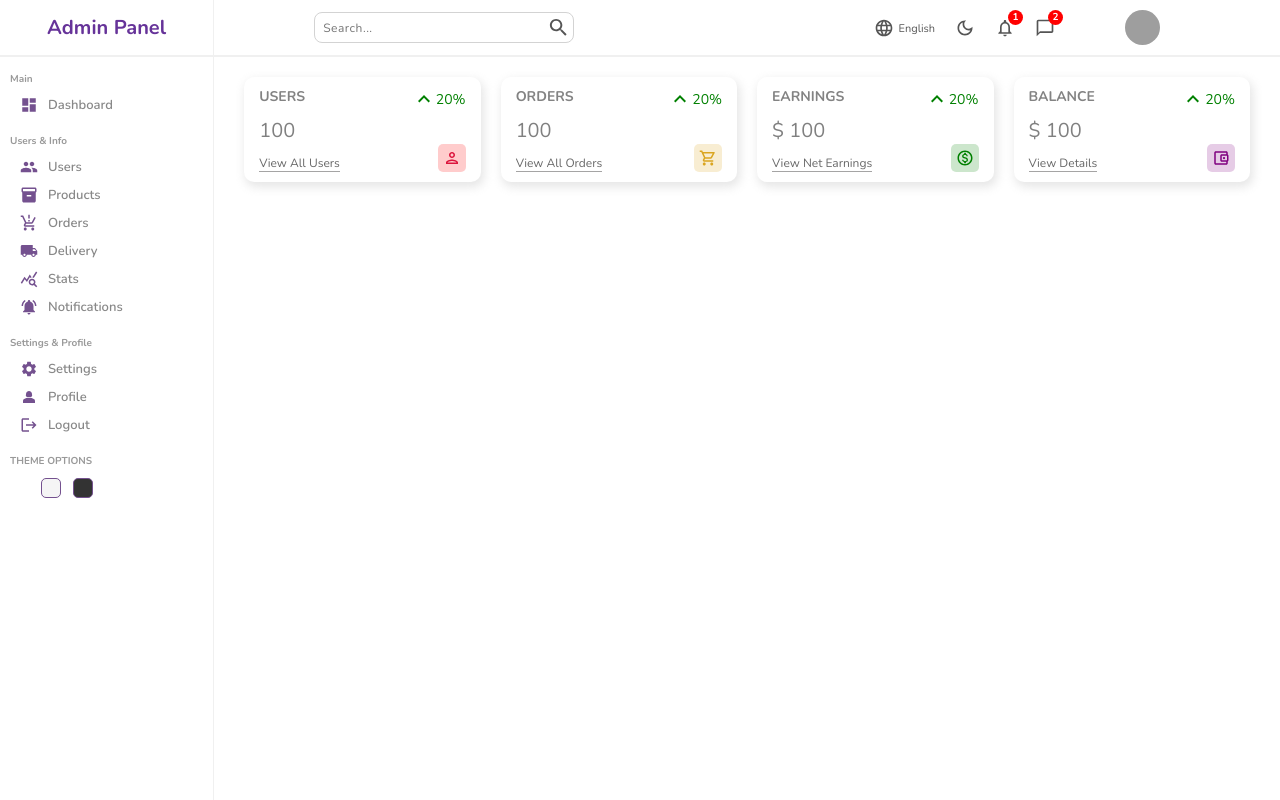
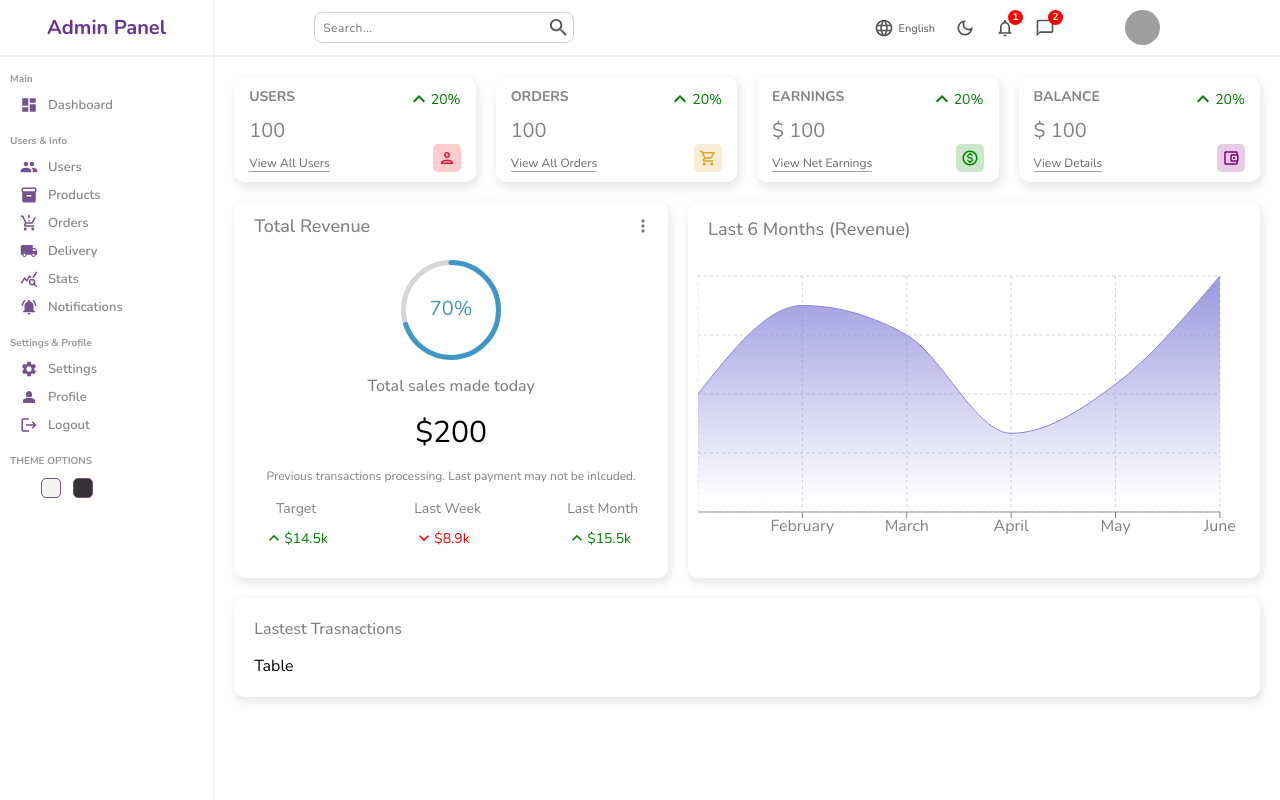
Before and after one commit to rabbit949/Admin-Dashboard-1.0, a React (Vite) app: page / in a window 1280 px wide. Built offline with nearby package versions, Linux system fonts and the light colour scheme; grey boxes are pictures that could not be loaded.

Commit message:
carts section + table

```diff
--- a/package.json
+++ b/package.json
@@ -14,8 +14,10 @@
     "@mui/icons-material": "^5.10.6",
     "@mui/material": "^5.10.7",
     "react": "^18.2.0",
+    "react-circular-progressbar": "^2.1.0",
     "react-dom": "^18.2.0",
     "react-router-dom": "^6.4.1",
+    "recharts": "^2.1.14",
     "sass": "^1.55.0"
   },
   "devDependencies": {
--- /dev/null
+++ b/src/components/charts/Charts.jsx
@@ -0,0 +1,53 @@
+import {
+	Area,
+	AreaChart,
+	CartesianGrid,
+	ResponsiveContainer,
+	Tooltip,
+	XAxis,
+} from 'recharts';
+import './charts.scss';
+
+const Charts = () => {
+	// sample data for chart
+	const data = [
+		{ name: 'January', Total: 1200 },
+		{ name: 'February', Total: 2100 },
+		{ name: 'March', Total: 1800 },
+		{ name: 'April', Total: 800 },
+		{ name: 'May', Total: 1300 },
+		{ name: 'June', Total: 2400 },
+	];
+	return (
+		<div className='chart'>
+			<h2 className='title'>Last 6 Months (Revenue)</h2>
+			<ResponsiveContainer width='100%' aspect={2 / 1}>
+				<AreaChart
+					width={730}
+					height={250}
+					data={data}
+					margin={{ top: 10, right: 30, left: 0, bottom: 0 }}
+				>
+					<defs>
+						<linearGradient id='total' x1='0' y1='0' x2='0' y2='1'>
+							<stop offset='5%' stopColor='#8884d8' stopOpacity={0.8} />
+							<stop offset='95%' stopColor='#8884d8' stopOpacity={0} />
+						</linearGradient>
+					</defs>
+					<XAxis dataKey='name' stroke='gray' />
+					<CartesianGrid strokeDasharray='3 3' className='chartGrid' />
+					<Tooltip />
+					<Area
+						type='monotone'
+						dataKey='Total'
+						stroke='#8884d8'
+						fillOpacity={1}
+						fill='url(#total)'
+					/>
+				</AreaChart>
+			</ResponsiveContainer>
+		</div>
+	);
+};
+
+export default Charts;
--- /dev/null
+++ b/src/components/charts/charts.scss
@@ -0,0 +1,18 @@
+.chart{
+    flex: 4;
+    -webkit-box-shadow: 2px 4px 10px 1px rgba(0,0,0,0.47) ;
+    box-shadow: 2px 4px 10px 1px rgba(201,201,201 ,0.47) ;
+    padding: 10px;
+    border-radius: 10px;
+    color: gray;
+    .title{
+        font-size: 18px;
+        font-weight: 500;
+        padding:  5px 10px;
+        margin-bottom: 20px;
+        font-size: 18px;
+    }
+    .chartGrid{
+        stroke: rgb(214, 214, 214);
+    }
+}
--- /dev/null
+++ b/src/components/featured/Featured.jsx
@@ -0,0 +1,54 @@
+import KeyboardArrowDownOutlinedIcon from '@mui/icons-material/KeyboardArrowDownOutlined';
+import KeyboardArrowUpOutlinedIcon from '@mui/icons-material/KeyboardArrowUpOutlined';
+import MoreVertOutlinedIcon from '@mui/icons-material/MoreVertOutlined';
+
+import React from 'react';
+import { CircularProgressbar } from 'react-circular-progressbar';
+import 'react-circular-progressbar/dist/styles.css';
+import './featured.scss';
+
+const Featured = () => {
+	return (
+		<div className='featured'>
+			<div className='top'>
+				<h2 className='title'>Total Revenue</h2>
+				<MoreVertOutlinedIcon fontSize='small' className='icon' />
+			</div>
+			<div className='bottom'>
+				<div className='featuredChart'>
+					<CircularProgressbar value={70} text={'70%'} strokeWidth={5} />
+				</div>
+				<p className='title'>Total sales made today</p>
+				<p className='amount'>$200</p>
+				<p className='desc'>
+					Previous transactions processing. Last payment may not be inlcuded.
+				</p>
+				<div className='summary'>
+					<div className='item'>
+						<div className='itemTitle'>Target</div>
+						<div className='itemResult positive'>
+							<KeyboardArrowUpOutlinedIcon fontSize='small' />
+							<div className='resultAmount'>$14.5k</div>
+						</div>
+					</div>
+					<div className='item'>
+						<div className='itemTitle'>Last Week</div>
+						<div className='itemResult negative'>
+							<KeyboardArrowDownOutlinedIcon fontSize='small' />
+							<div className='resultAmount'>$8.9k</div>
+						</div>
+					</div>
+					<div className='item'>
+						<div className='itemTitle'>Last Month</div>
+						<div className='itemResult positive'>
+							<KeyboardArrowUpOutlinedIcon fontSize='small' />
+							<div className='resultAmount'>$15.5k</div>
+						</div>
+					</div>
+				</div>
+			</div>
+		</div>
+	);
+};
+
+export default Featured;
--- /dev/null
+++ b/src/components/featured/featured.scss
@@ -0,0 +1,82 @@
+.featured{
+    flex: 3;
+    -webkit-box-shadow: 2px 4px 10px 1px rgba(0,0,0,0.47) ;
+    box-shadow: 2px 4px 10px 1px rgba(201,201,201 ,0.47) ;
+    padding: 10px;
+    border-radius: 10px;
+
+    .top{
+        display: flex;
+        align-items: center;
+        justify-content: space-between;
+        color: gray;
+        padding: 2px 5px;
+
+        .title{
+            font-size: 18px;
+            font-weight: 500;
+            padding-inline: 5px;
+        }
+        .icon{
+            cursor: pointer;
+        }
+    }
+
+    .bottom{
+        padding: 20px;
+        display: flex;
+        flex-direction: column;
+        align-items: center;
+        justify-content: center;
+        gap: 15px;
+
+        .featuredChart{
+            width: 100px;
+            height: 100px;
+        }
+        .title{
+            font-weight: 500;
+            color: gray;
+        }
+        .amount{
+            font-size: 30px;
+
+        }
+        .desc{
+            font-size: 12px;
+            font-weight: 300;
+            color: gray;
+            text-align: center;
+        }
+
+        .summary{
+            width: 100%;
+            display: flex;
+            align-items: center;
+            justify-content: space-between;
+
+            .item{
+                text-align: center;
+                .itemTitle{
+                    font-size: 14px;
+                    color: gray;
+                }
+                .itemResult{
+                    display: flex;
+                    align-items: center;
+                    margin-top: 10px;
+                    font-size: 14px;
+                    &.positive{
+                        color: green;
+                    }
+                    &.negative{
+                        color: red;
+                    }
+                }
+
+            }
+
+        }
+    }
+
+}
--- /dev/null
+++ b/src/components/table/Table.jsx
@@ -0,0 +1,39 @@
+import './table.scss';
+
+const Table = () => {
+	const rows = [
+		{
+			id: 1,
+			product: 'Apple Watch',
+			img: 'https://store.storeimages.cdn-apple.com/4982/as-images.apple.com/is/FQKW2?wid=1673&hei=1353&fmt=jpeg&qlt=95&.v=1517334319257',
+			customer: 'Jhon Doe',
+			date: '7 March',
+			amount: 700,
+			method: 'Cash on Delivery',
+			status: 'Approved',
+		},
+		{
+			id: 2,
+			product: 'Iphone 14 pro',
+			img: 'https://store.storeimages.cdn-apple.com/8756/as-images.apple.com/is/iphone-14-pro-model-unselect-gallery-2-202209?wid=5120&hei=2880&fmt=p-jpg&qlt=80&.v=1660753617559',
+			customer: 'Jena',
+			date: '21 March',
+			amount: 750,
+			method: 'Cash on Delivery',
+			status: 'Approved',
+		},
+		{
+			id: 3,
+			product: 'Iphone 14 pro max',
+			img: 'https://www.pakmobizone.pk/wp-content/uploads/2022/10/Apple-iPhone-14-Pro-Deep-Purple-1.jpg',
+			customer: 'Smith',
+			date: '7 April',
+			amount: 900,
+			method: 'Cash on Delivery',
+			status: 'Approved',
+		},
+	];
+	return <div className='table'>Table</div>;
+};
+
+export default Table;
--- /dev/null
+++ b/src/components/table/table.scss
@@ -0,0 +1,3 @@
+.table{
+
+}
--- a/src/pages/home/Home.jsx
+++ b/src/pages/home/Home.jsx
@@ -1,6 +1,9 @@
 import React from 'react';
+import Charts from '../../components/charts/Charts';
+import Featured from '../../components/featured/Featured';
 import Navbar from '../../components/navbar/Navbar';
 import Sidebar from '../../components/sidebar/Sidebar';
+import Table from '../../components/table/Table';
 import Widgets from '../../components/widgets/Widgets';
 import './home.scss';
 
@@ -16,6 +19,14 @@ const Home = () => {
 					<Widgets type='earnings' />
 					<Widgets type='balance' />
 				</div>
+				<div className='charts'>
+					<Featured />
+					<Charts />
+				</div>
+				<div className='listContainer'>
+					<div className='listTitle'>Lastest Trasnactions</div>
+					<Table />
+				</div>
 			</div>
 		</div>
 	);
--- a/src/pages/home/home.scss
+++ b/src/pages/home/home.scss
@@ -6,8 +6,28 @@
 
         .widgetsContainer{
             display: flex;
-            padding: 20px 30px;
+            padding: 20px 20px;
             gap: 20px;
+        }
+
+        .charts{
+            display: flex;
+            padding: 0px 20px;
+            gap: 20px;
+        }
+
+        .listContainer{
+            -webkit-box-shadow: 2px 4px 10px 1px rgba(0,0,0,0.47) ;
+            box-shadow: 2px 4px 10px 1px rgba(201,201,201 ,0.47) ;
+            border-radius: 10px;
+            padding: 20px;
+            margin: 20px;
+
+            .listTitle{
+                font-weight: 500;
+                margin-bottom: 15px;
+                color: gray;
+            }
         }
     }
 }
```
Also changed, not shown: 1 other file (tests, documents, lock files or other folders).
